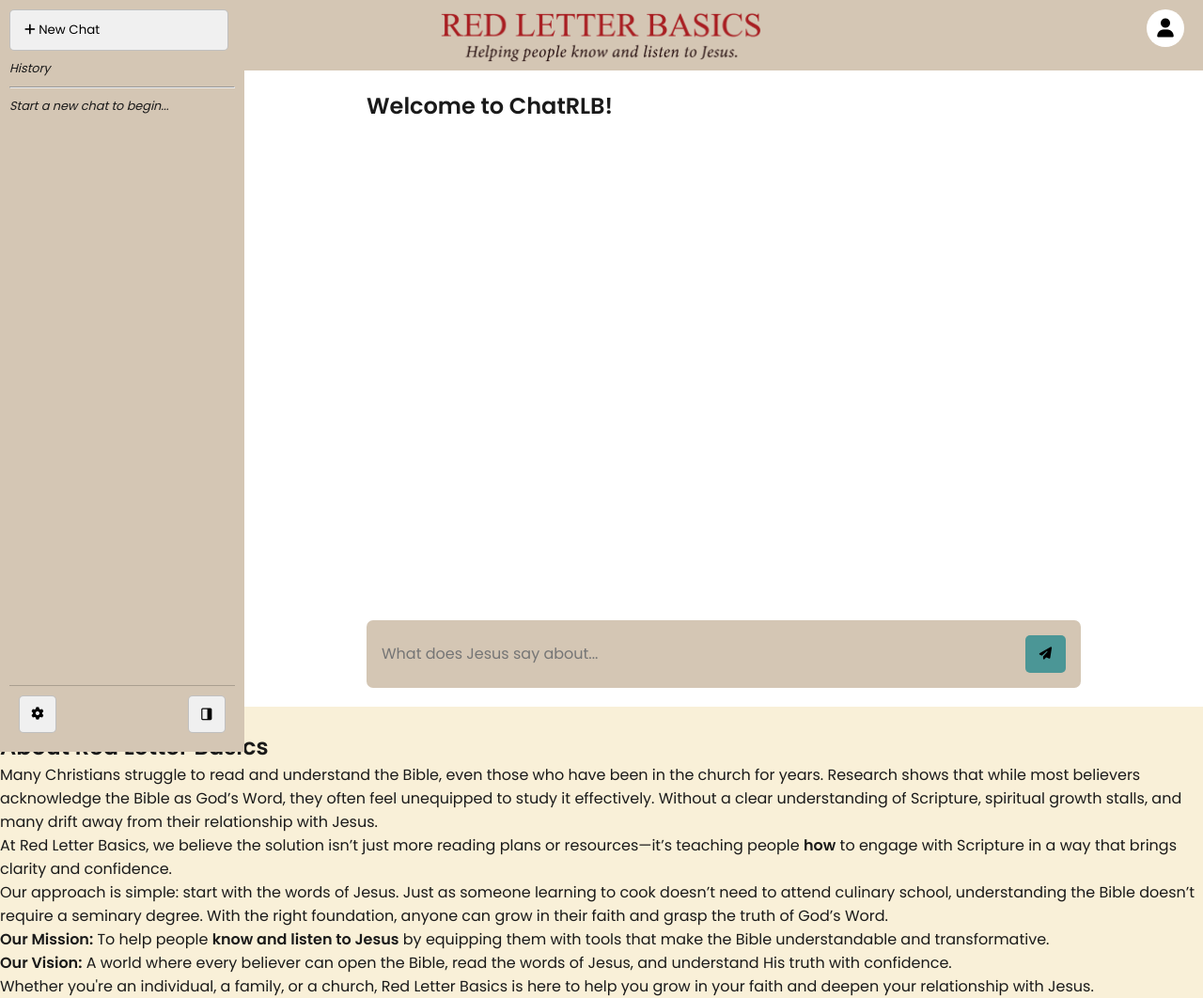
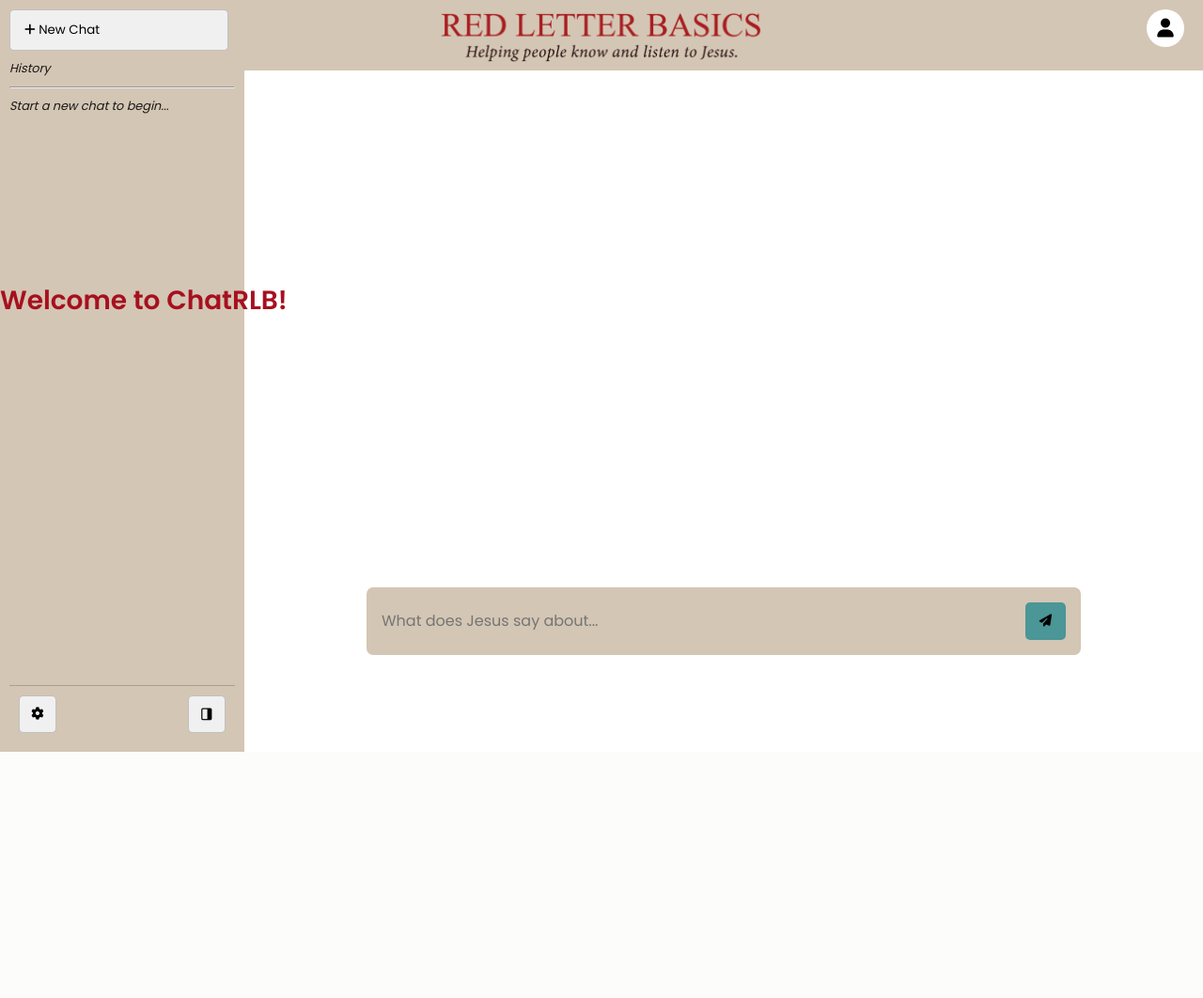
Before and after one commit to jacob77Seven/ChatRLB, a Django app: page / in a window 1280 px wide. Shown: the whole page at 94% size. After the commit the page ends 800 px from the top, so only its background shows below. Run offline with Django 5.2, Linux system fonts and the light colour scheme.

Commit message:
Refactor welcome message display and styling; update CSS for improved animation and structure

```diff
--- a/mywebsite/core/static/css/index.css
+++ b/mywebsite/core/static/css/index.css
@@ -222,9 +222,6 @@ main #inner{
     background-color: var(--interfaceColor);
 
 }
-
-
-
 
 main #inner .searchBox{
     width: 100%;
@@ -563,30 +560,33 @@ input[type="radio"].toggle-appearance:checked + label::before {
     color: white;
     text-align: left;
   }
-<<<<<<< HEAD
 
   #welcome-text {
     position: absolute;
-        top: 50%;
+    top: 40%;
     left: 50%;
     transform: translate(-50%, -50%);
-        text-align: center;
-        font-size: 25px;
-        font-weight: 700;
+    font-size: 28px;
+    font-weight: bold;
     color: var(--brand-red);
     white-space: nowrap;
     overflow: hidden;
     border-right: 2px solid var(--brand-red);
-        animation: blink-caret 0.75s step-end infinite;
-        z-index: 1;
+    width: 0;
+    animation: typing 3s steps(30, end) forwards, blink 0.75s step-end infinite;
+    z-index: 10;
+}
+
+@keyframes typing {
+    from { width: 0; }
+    to { width: 100%; }
+}
+
+@keyframes blink {
+    50% { border-color: transparent; }
+}
 
 
-}
-
-@keyframes blink-caret {
-    from, to { border-color: transparent; }
-    50% { border-color: var(--brand-red); }
-=======
    /* about RLB */
 
  /* Overlay + Centered Popup */
@@ -610,7 +610,7 @@ input[type="radio"].toggle-appearance:checked + label::before {
 
 /* Popup Content */
 .popup-content {
-    background-color: #fff;
+    background-color: #f0f0f0;
     padding: 30px;
     border-radius: 10px;
     width: 90%;
@@ -651,5 +651,4 @@ input[type="radio"].toggle-appearance:checked + label::before {
     font-size: 16px;
     line-height: 1.6;
     margin-bottom: 15px;
->>>>>>> c27bd1ed6431df4eaa3e9105f1d713d4d8d68dbd
 }
--- a/mywebsite/core/static/javascript/logic.js
+++ b/mywebsite/core/static/javascript/logic.js
@@ -246,7 +246,7 @@ document.addEventListener("DOMContentLoaded", function () {
 
     // Append message to chat box
     function appendMessage(sender, text) {
-        const welcome = document.querySelector(".logo");
+        const welcome = document.querySelector("welcome-text");
         if (welcome) welcome.style.display = "none";
 
         const msg = document.createElement("div");
--- a/mywebsite/core/templates/index.html
+++ b/mywebsite/core/templates/index.html
@@ -82,7 +82,7 @@
 
         <section id ='inner'>
 
-            <h2 class="logo"> Welcome to ChatRLB!</h2>
+            <div id="welcome-text"></div>
 
             <section id="appearance-popup">
                 <div class="appearance-header">
```
Lines whose indentation alone changed are shown as unchanged.
